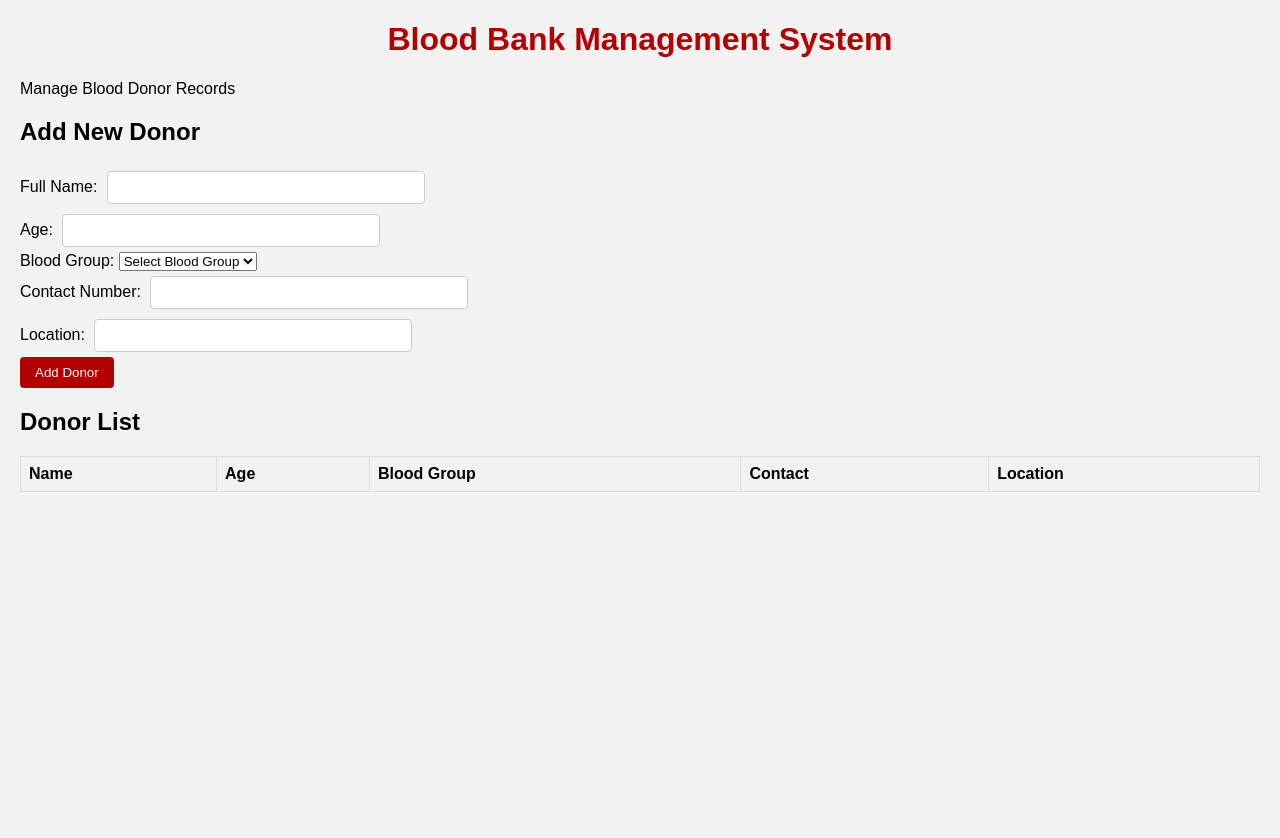
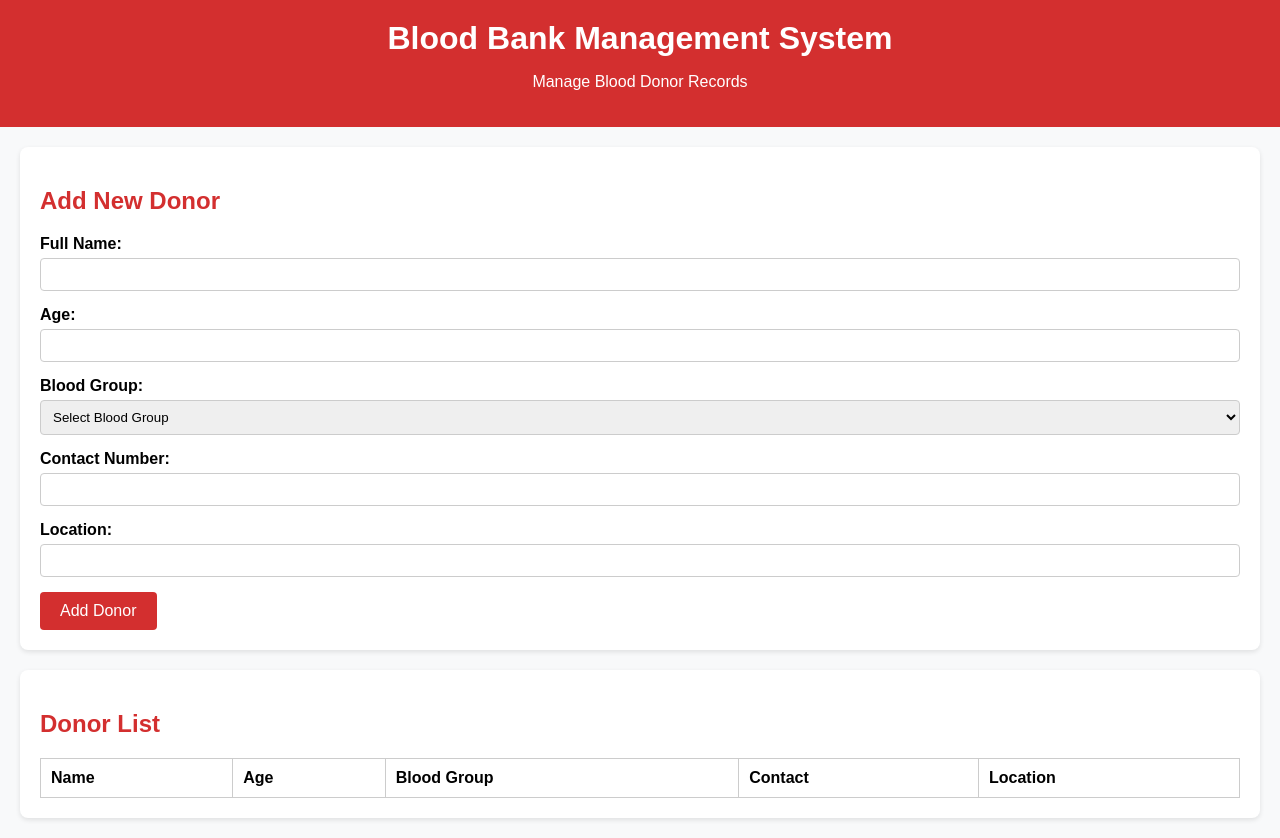
Before and after one commit to john66711/Blood-bank-managment-system, a plain HTML site: page index.html in a window 1280 px wide. Before the commit the page ends 800 px from the top, so only its background shows below. Drawn offline with Linux system fonts and the light colour scheme.

Commit message:
styles.css

```diff
--- a/styles.css
+++ b/styles.css
@@ -1,62 +1,86 @@
 body {
-    font-family: Arial, sans-serif;
-    margin: 20px;
-    background-color: #f2f2f2;
+    font-family: 'Arial', sans-serif;
+    background-color: #f8f9fa;
+    margin: 0;
+    padding: 0;
+}
+
+header {
+    background-color: #d32f2f;
+    color: white;
+    padding: 20px;
+    text-align: center;
 }
 
 h1 {
-    text-align: center;
-    color: #b30000;
+    margin: 0;
+    font-size: 2em;
 }
 
-.container, .donors-list, .blood-units {
-    background-color: #fff;
+section {
+    margin: 20px;
     padding: 20px;
-    margin-bottom: 20px;
+    background-color: white;
     border-radius: 8px;
+    box-shadow: 0 2px 5px rgba(0,0,0,0.1);
 }
 
-form input {
-    margin: 5px;
-    padding: 8px;
-    width: calc(25% - 10px);
-    border: 1px solid #ccc;
-    border-radius: 4px;
+h2 {
+    color: #d32f2f;
 }
 
-form button {
-    padding: 8px 15px;
-    background-color: #b30000;
-    color: #fff;
+.form-group {
+    margin-bottom: 15px;
+}
+
+label {
+    display: block;
+    margin-bottom: 5px;
+    font-weight: bold;
+}
+
+input[type="text"],
+input[type="number"],
+input[type="tel"],
+select {
+    width: 100%;
+    padding: 8px;
+    box-sizing: border-box;
+    border-radius: 4px;
+    border: 1px solid #ccc;
+}
+
+button {
+    background-color: #d32f2f;
+    color: white;
+    padding: 10px 20px;
     border: none;
     border-radius: 4px;
     cursor: pointer;
+    font-size: 1em;
 }
 
-form button:hover {
-    background-color: #800000;
+button:hover {
+    background-color: #b71c1c;
 }
 
 table {
     width: 100%;
     border-collapse: collapse;
-    margin-top: 10px;
+    margin-top: 15px;
 }
 
 table, th, td {
-    border: 1px solid #ddd;
+    border: 1px solid #ccc;
 }
 
 th, td {
-    padding: 8px;
+    padding: 10px;
     text-align: left;
 }
 
-th {
-    background-color: #f2f2f2;
+@media(max-width: 768px){
+    body {
+        padding: 10px;
+    }
 }
-
-ul {
-    list-style-type: circle;
-    padding-left: 20px;
-}
```
